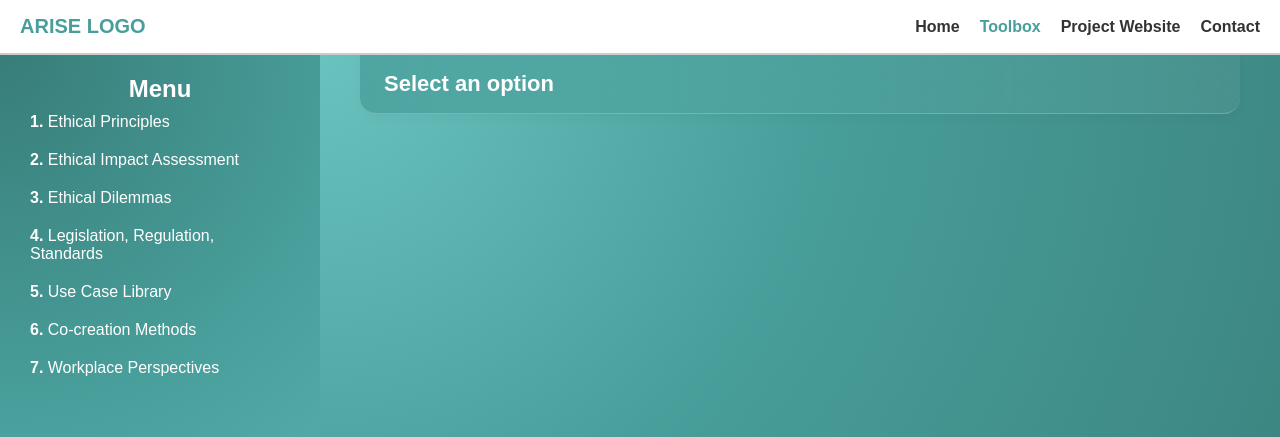
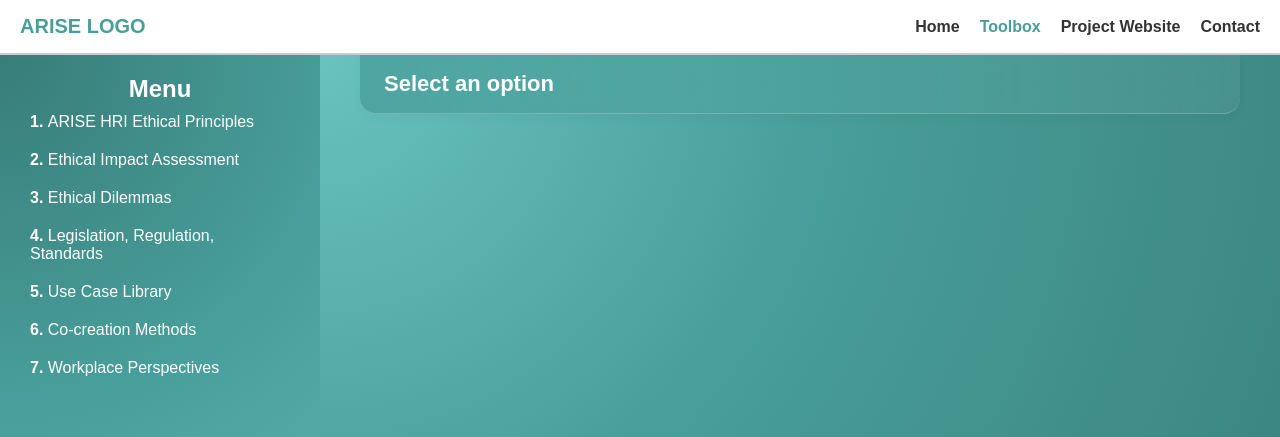
Before and after one commit to TuuPu/ARISE, a React (Create React App) app: page /toolbox in a window 1280 px wide. Shown: the top 437 px of the page. Built offline with nearby package versions, Linux system fonts and the light colour scheme.

Commit message:
refactored side menu into separate component

```diff
--- a/src/components/Header.js
+++ b/src/components/Header.js
@@ -11,7 +11,7 @@ const Header = () => {
       <nav className="global-nav">
         <Link to="/" className={location.pathname === "/" ? "active" : ""}>Home</Link>
         <Link to="/toolbox" className={location.pathname === "/toolbox" ? "active" : ""}>Toolbox</Link>
-        <a href="https://example.com" target="_blank" rel="noopener noreferrer">Project Website</a>
+        <a href="https://arise-middleware.eu" target="_blank" rel="noopener noreferrer">Project Website</a>
         <a href="mailto:contact@example.com" className="contact">Contact</a>
       </nav>
     </header>
--- /dev/null
+++ b/src/components/SideMenu.js
@@ -0,0 +1,56 @@
+import React from "react";
+import { useState } from "react";
+import { Link, useLocation } from "react-router-dom";
+import './Footer.css';
+
+const SideMenu = (props) => {
+    // menuItems, expandedSubmenu, handleMenuClick, activeSectionId, setSelectedMenu, sectionRefs
+
+    const [expandedSubmenu, setExpandedSubmenu] = useState(null);
+
+    const handleMenuClick = (menuItem) => {
+        props.setSelectedMenu(menuItem);
+        if (menuItem.subItems) {
+          setExpandedSubmenu(expandedSubmenu === menuItem.title ? null : menuItem.title);
+        } else {
+          setExpandedSubmenu(null);
+        }
+      };
+
+    return (
+        <div className="left-menu">
+            <h2>Menu</h2>
+            <ul>
+            {props.menuItems.map((item) => (
+                <li key={item.id}>
+                <div onClick={() => handleMenuClick(item)} className="menu-item">
+                <strong>{item.id}. </strong> {item.title} {/* ✅ Show enumeration in main menu */}
+                </div>
+                {item.subItems && expandedSubmenu === item.title && (
+                    <ul className="submenu">
+                    {item.subItems.map((subItem) => (
+                        <li
+                        key={subItem.id}
+                        className={subItem.id === props.activeSectionId ? "active" : ""}
+                        onClick={() => {
+                                props.setSelectedMenu(subItem);
+                                setTimeout(() => {
+                                    const el = props.sectionRefs.current[subItem.id];
+                                    if (el) el.scrollIntoView({ behavior: "smooth", block: "start" });
+                                }, 100);
+                            }}
+                        >
+                            <strong>{subItem.id}</strong> {subItem.title}
+                        </li>
+                    ))}
+                    </ul>
+                )}
+                </li>
+            ))}
+            </ul>
+        </div>
+
+  );
+};
+
+export default SideMenu;
--- a/src/data/menuItems.js
+++ b/src/data/menuItems.js
@@ -4,7 +4,7 @@ import React from "react";
 const menuItems = [
     {
       id: 1,
-      title: "Ethical Principles",
+      title: "ARISE HRI Ethical Principles",
       introText: (
         <>
           <p>In this first iteration of the ARISE SSH framework, we propose to simultaneously test out the more general level principles set out in the Ethics by Design framework as well as the more HRI and Industry 5.0 specific ethics principles set out in the framework consolidated by Callari et al. Our goal is to simultaneously have a strong and empirically grounded backing from the Ethics by Design Principles that has been built up during previous Horizon projects, as well as take into account especially more worker related and human-centric aspects that are brought about by the 30 field specific ethics experts in the Delphi study by Callari et al. and consolidated under the framework and its related ethics principles and associated requirements. </p>
@@ -76,14 +76,14 @@ const menuItems = [
         teaser: "The ARISE EIA process is divided into 6 distinct stages",
         text: <p>The ARISE EIA process is divided into 6 distinct stages, which are 1) Initial external review, 2) Ethics action plan, 3) Ethics mentoring, 4) Interim external review, 5) Ethics mentoring and roadmap for future use, and 6) Final external review. The EIA process including the six-stages is presented in Figure 6, followed by more detailed descriptions of each stage.</p>
       },
+      // {
+      //   id: "2.3",
+      //   title: "Regulatory Compliance",
+      //   teaser: "Lorem Ipsum",
+      //   text: <p>Lorem Ipsum</p>
+      // },
       {
         id: "2.3",
-        title: "Regulatory Compliance",
-        teaser: "Lorem Ipsum",
-        text: <p>Lorem Ipsum</p>
-      },
-      {
-        id: "2.4",
         title: "Case Studies",
         teaser: "Lorem Ipsum",
         text: <p>Lorem Ipsum</p>
--- a/src/pages/ToolboxPage.js
+++ b/src/pages/ToolboxPage.js
@@ -2,11 +2,11 @@ import React, { useState, useRef } from "react";
 import "./ToolboxPage.css";
 import useCases from "../data/useCases";
 import menuItems from "../data/menuItems";
+import SideMenu from "../components/SideMenu";
 
 const ToolboxPage = () => {
   console.log("menuItems:", menuItems);
   const [selectedMenu, setSelectedMenu] = useState(null);
-  const [expandedSubmenu, setExpandedSubmenu] = useState(null);
   const [searchTerm, setSearchTerm] = useState("");
   const [expandedUseCase, setExpandedUseCase] = useState(null);
   const sectionRefs = useRef({});
@@ -37,14 +37,7 @@ const ToolboxPage = () => {
     setExpandedCardId(expandedCardId === id ? null : id);
   };
 
-  const handleMenuClick = (menuItem) => {
-    setSelectedMenu(menuItem);
-    if (menuItem.subItems) {
-      setExpandedSubmenu(expandedSubmenu === menuItem.title ? null : menuItem.title);
-    } else {
-      setExpandedSubmenu(null);
-    }
-  };
+
 
   const [selectedTag, setSelectedTag] = useState("");
 
@@ -68,13 +61,19 @@ const ToolboxPage = () => {
   return (
     <div className="toolbox-container">
       {/* Left Side Menu (Teal) */}
-      <div className="left-menu">
+      <SideMenu
+        menuItems={menuItems}
+        setSelectedMenu={setSelectedMenu}
+        activeSectionId={activeSectionId}
+        sectionRefs={sectionRefs}
+      />
+      {/* <div className="left-menu">
         <h2>Menu</h2>
         <ul>
           {menuItems.map((item) => (
             <li key={item.id}>
               <div onClick={() => handleMenuClick(item)} className="menu-item">
-              <strong>{item.id}. </strong> {item.title} {/* ✅ Show enumeration in main menu */}
+              <strong>{item.id}. </strong> {item.title}
               </div>
               {item.subItems && expandedSubmenu === item.title && (
                 <ul className="submenu">
@@ -98,7 +97,7 @@ const ToolboxPage = () => {
             </li>
           ))}
         </ul>
-      </div>
+      </div> */}
 
       {/* Center Content */}
       <div className="center-content">
```
